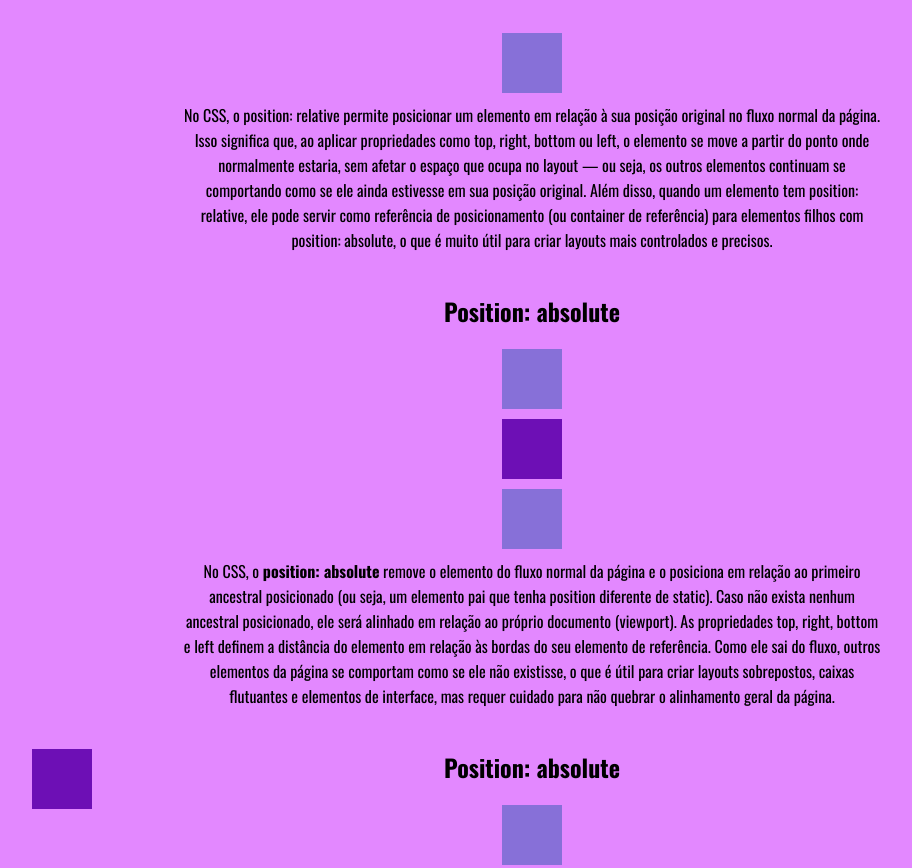
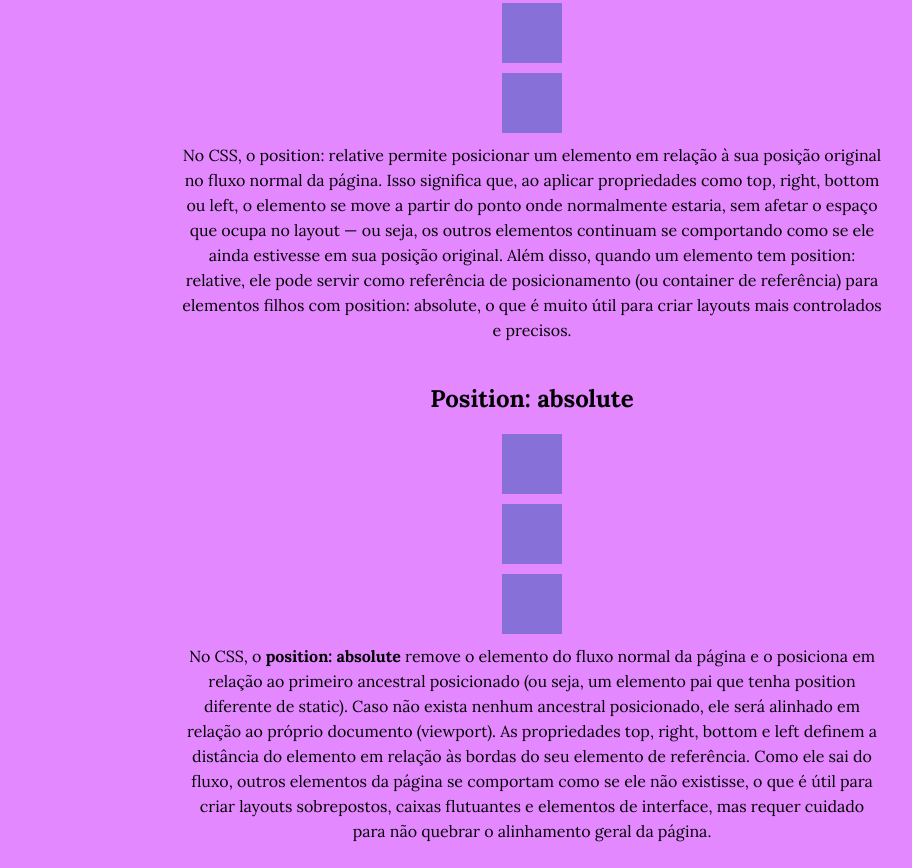
Before and after one commit to eloisasilveira/atividadedeweb, a plain HTML site: page index.html in a window 1280 px wide. Shown: the part 537-1405 px from the top of the page, without its empty margins (108-1020 px from the left). Drawn offline with nearby package versions, Linux system fonts and the light colour scheme.

Commit message:
fonte nova

```diff
--- a/index.html
+++ b/index.html
@@ -6,8 +6,9 @@
     <link rel="stylesheet" href="style.css">
     <meta name="viewport" content="width=device-width, initial-scale=1.0">
 
-<link rel="preconnect" href="https://fonts.gstatic.com" crossorigin>
-<link href="https://fonts.googleapis.com/css2?family=Montserrat:ital,wght@0,100..900;1,100..900&family=Oswald:wght@200..700&family=Poppins:ital,wght@0,100;0,200;0,300;0,400;0,500;0,600;0,700;0,800;0,900;1,100;1,200;1,300;1,400;1,500;1,600;1,700;1,800;1,900&display=swap" rel="stylesheet">
+    <link rel="preconnect" href="https://fonts.googleapis.com">
+    <link rel="preconnect" href="https://fonts.gstatic.com" crossorigin>
+    <link href="https://fonts.googleapis.com/css2?family=Lora:ital,wght@0,400..700;1,400..700&family=Montserrat:ital,wght@0,100..900;1,100..900&family=Oswald:wght@200..700&family=Poppins:ital,wght@0,100;0,200;0,300;0,400;0,500;0,600;0,700;0,800;0,900;1,100;1,200;1,300;1,400;1,500;1,600;1,700;1,800;1,900&display=swap" rel="stylesheet">
     <title>Position</title>
 </head>
 <body>
@@ -53,7 +54,7 @@
       <h2>Position:relative</h2>
 
       <div></div>
-      <div class="pink"></div>
+      <div class="purple"></div>
       <div></div>
       <p>No CSS, o position: relative permite posicionar um elemento em relação à sua posição original no fluxo normal da página. Isso significa que, ao aplicar propriedades como top, right, bottom ou left, o elemento se move a partir do ponto onde normalmente estaria, sem afetar o espaço que ocupa no layout — ou seja, os outros elementos continuam se comportando como se ele ainda estivesse em sua posição original. Além disso, quando um elemento tem position: relative, ele pode servir como referência de posicionamento (ou container de referência) para elementos filhos com position: absolute, o que é muito útil para criar layouts mais controlados e precisos.
       </p>
@@ -63,7 +64,7 @@
       <h2>Position: absolute</h2>
 
       <div></div>
-      <div class="pink"></div>
+      <div class="purple"></div>
       <div></div>
       <p>No CSS, o <strong>position: absolute</strong> remove o elemento do fluxo normal da página e o posiciona em relação ao primeiro ancestral posicionado (ou seja, um elemento pai que tenha position diferente de static). Caso não exista nenhum ancestral posicionado, ele será alinhado em relação ao próprio documento (viewport). As propriedades top, right, bottom e left definem a distância do elemento em relação às bordas do seu elemento de referência. Como ele sai do fluxo, outros elementos da página se comportam como se ele não existisse, o que é útil para criar layouts sobrepostos, caixas flutuantes e elementos de interface, mas requer cuidado para não quebrar o alinhamento geral da página.</p>
 
@@ -72,7 +73,7 @@
       <h2>Position: absolute</h2>
 
       <div></div>
-      <div class="pink"></div>
+      <div class="purple"></div>
       <div></div>
       <p>No CSS, o <strong>position: absolute</strong> remove o elemento do fluxo normal da página e o posiciona em relação ao primeiro ancestral posicionado (ou seja, um elemento pai que tenha position diferente de static). Caso não exista nenhum ancestral posicionado, ele será alinhado em relação ao próprio documento (viewport). As propriedades top, right, bottom e left definem a distância do elemento em relação às bordas do seu elemento de referência. Como ele sai do fluxo, outros elementos da página se comportam como se ele não existisse, o que é útil para criar layouts sobrepostos, caixas flutuantes e elementos de interface, mas requer cuidado para não quebrar o alinhamento geral da página.</p>
     </section>
--- a/style.css
+++ b/style.css
@@ -2,7 +2,7 @@
     margin: 0;
     padding: 0;
     box-sizing: border-box;
-    font-family: 'Oswald', sans-serif;
+    font-family: 'Lora', sans-serif;
     scroll-padding-top: 9.8rem;
     scroll-behavior: smooth;
 }
```
